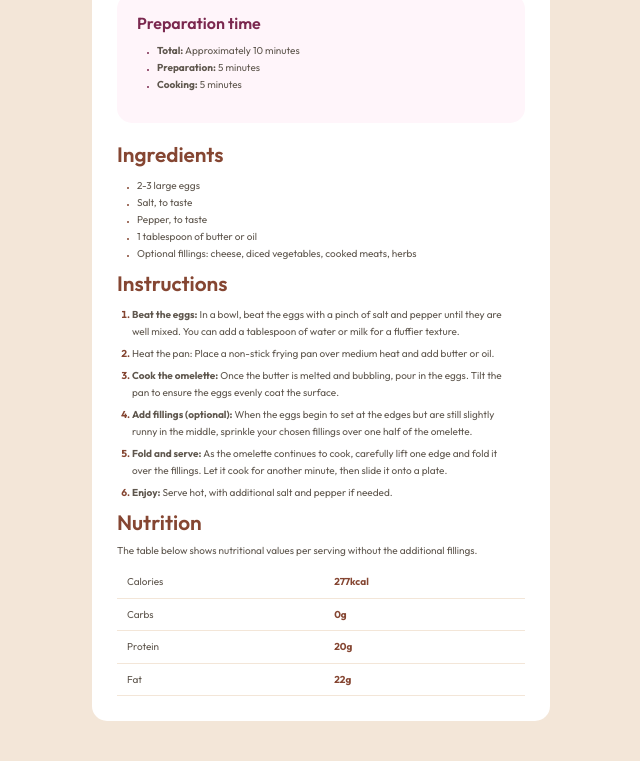
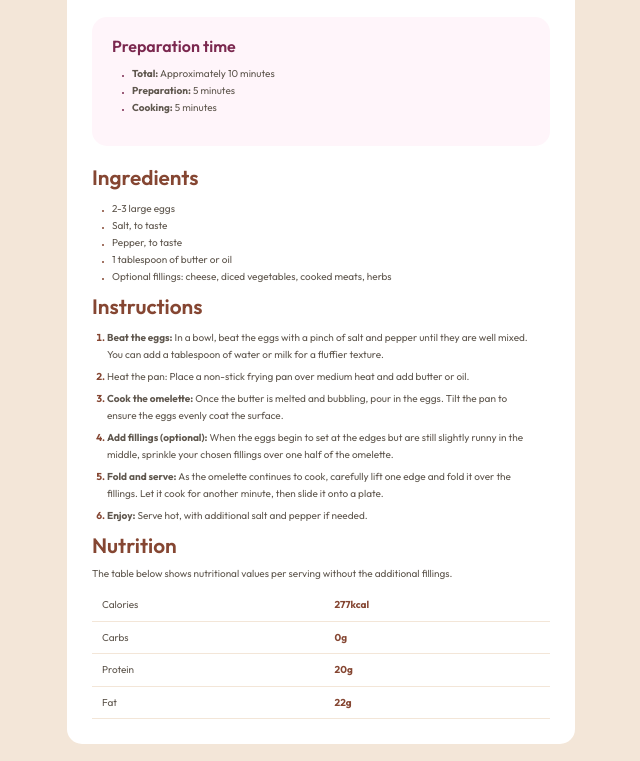
Before and after one commit to DevAhmedALQadi/recipe-page-main, a plain HTML site: page index.html in a window 1280 px wide. Shown: the part 399-1160 px from the top of the page, without its empty margins (319-959 px from the left). Drawn offline with Linux system fonts and the light colour scheme.

Commit message:
2 COMMIT

```diff
--- a/assets/css/style.css
+++ b/assets/css/style.css
@@ -10,7 +10,7 @@ body{
 
 .recipe {
     background-color: white;
-    width:408px;
+    width:458PX;
     margin:68px auto ;
     padding: 25px;
     border-radius: 15px;
```
